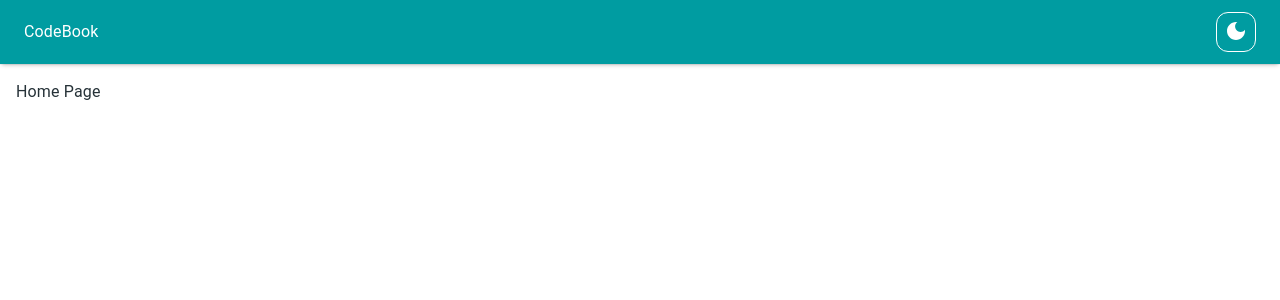
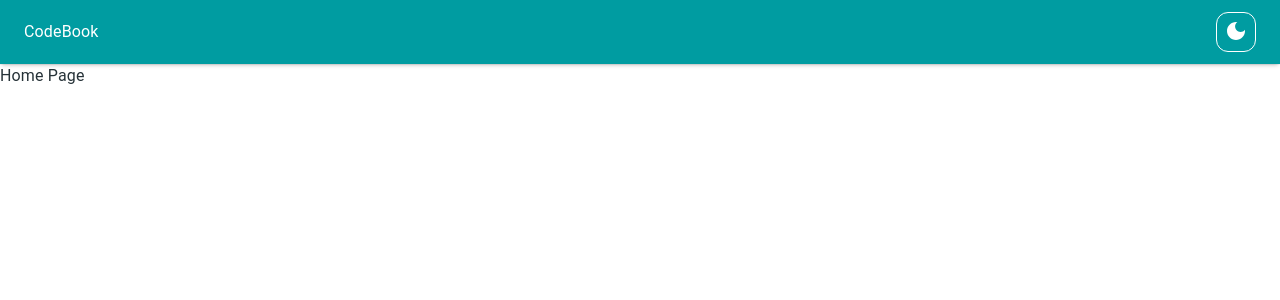
Before and after one commit to khayrullaev/Codebook, a React (Create React App) app: page / in a window 1280 px wide. Shown: the top 300 px of the page. Built offline with nearby package versions, Linux system fonts and the light colour scheme; what jss-rtl would draw is missing.

Commit message:
small updates

```diff
--- a/src/components/NotFound.tsx
+++ b/src/components/NotFound.tsx
@@ -41,7 +41,7 @@ const NotFound = () => {
         </Box>
         <Box mt={6} display="flex" justifyContent="center">
           <Button
-            color="secondary"
+            color="primary"
             component={RouterLink}
             to="/"
             variant="outlined"
--- a/src/components/layout/index.tsx
+++ b/src/components/layout/index.tsx
@@ -36,7 +36,6 @@ const useStyles = makeStyles((theme: any) => ({
     display: 'flex',
     flex: '1 1 auto',
     overflow: 'hidden',
-    padding: theme.spacing(2),
   },
   content: {
     flex: '1 1 auto',
```
